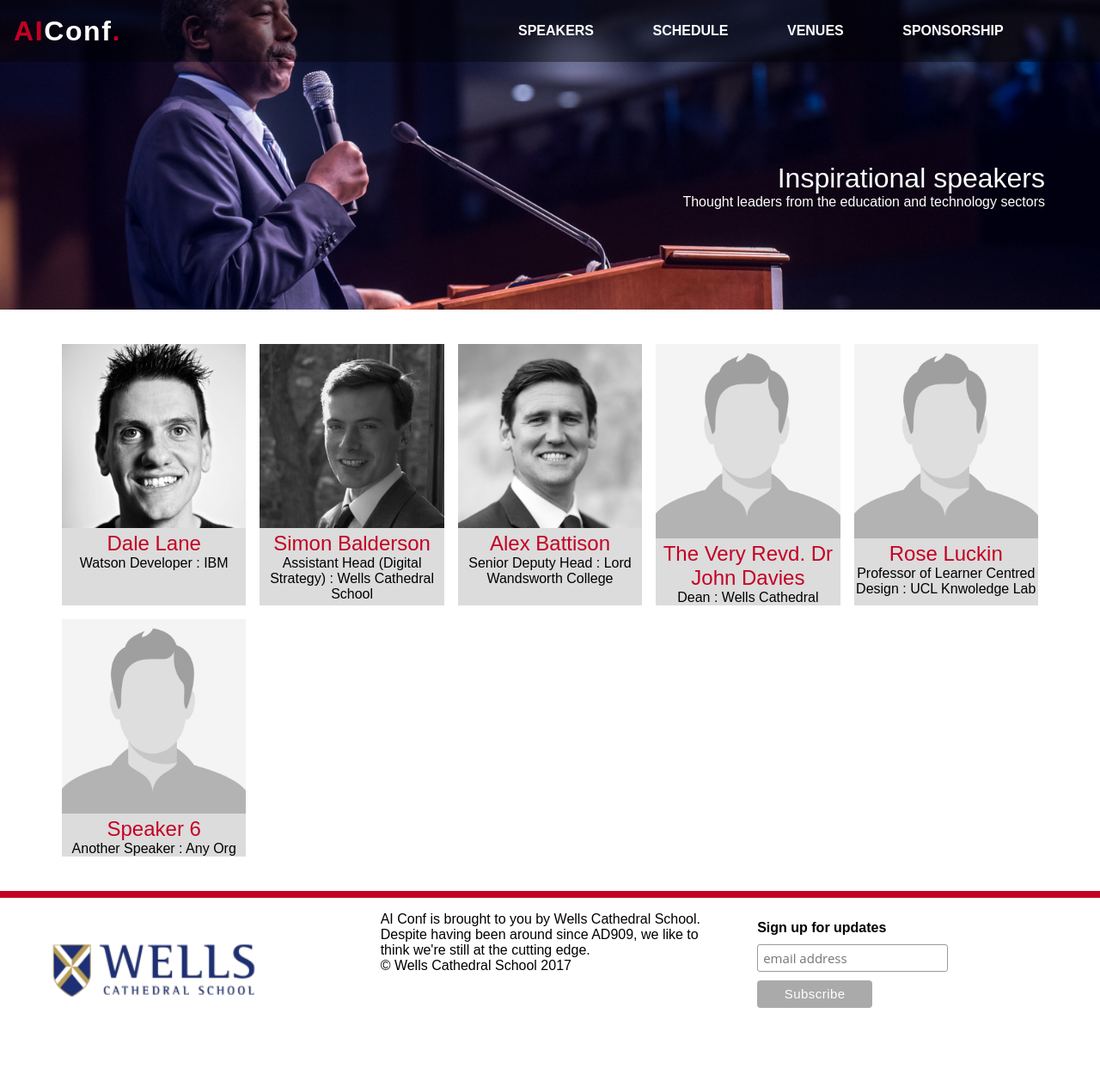
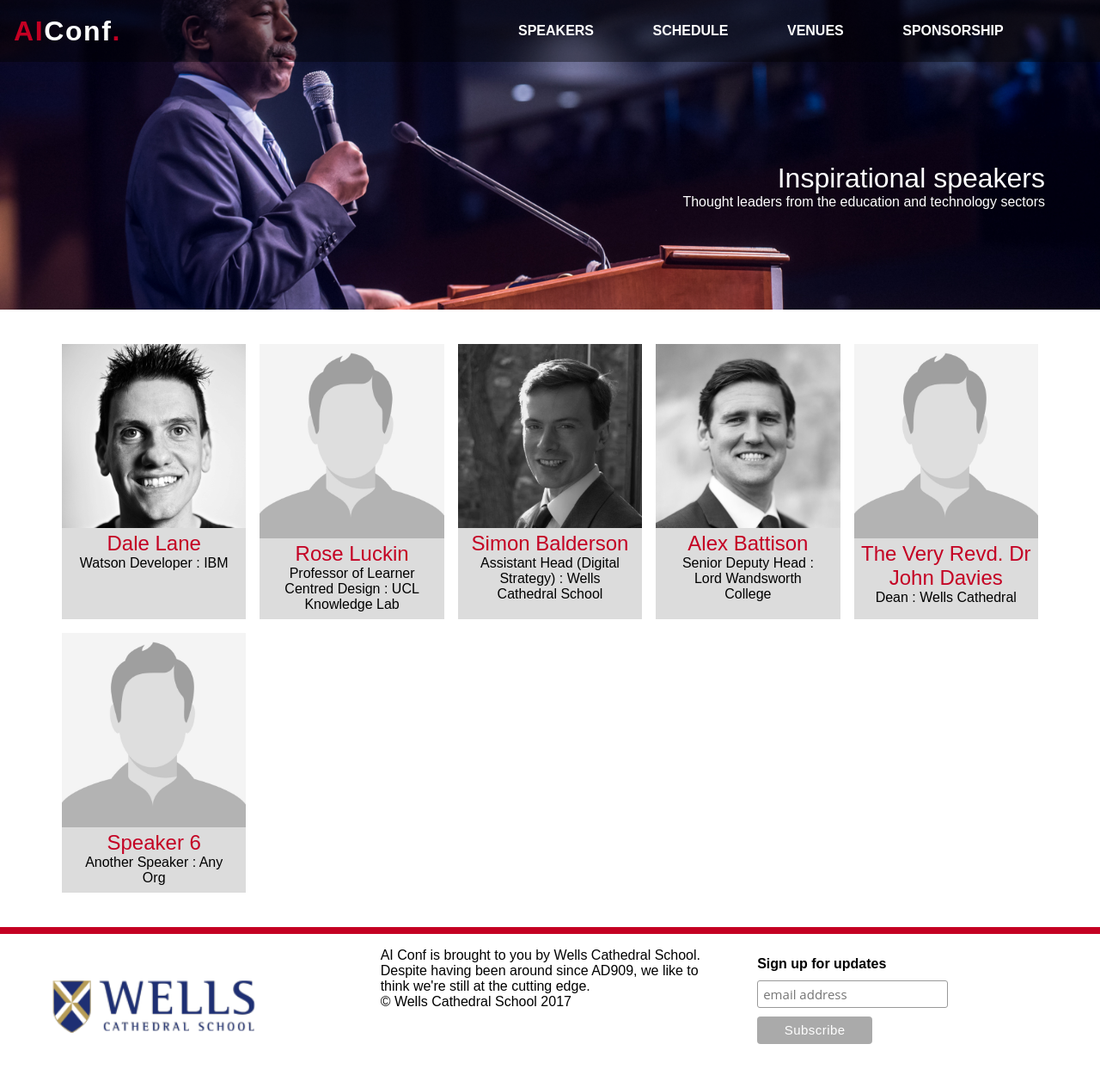
Before and after one commit to AIConf/aiconf.github.io, a Jekyll site: the page built from speakers.html, in a window 1280 px wide. Shown: the whole page at 86% size. Built offline with Jekyll 4.4.1, drawn with Linux system fonts in a browser that asks for light colours; before the commit the page ends 1215 px from its top, so only the background shows below that.

Commit message:
speaker list ccs tweak

```diff
--- a/_speakers/rose-luckin.md
+++ b/_speakers/rose-luckin.md
@@ -1,11 +1,11 @@
 ---
 layout: speaker
-order: 5
+order: 2
 page-name: rose-luckin
 title: Rose Luckin
 img: /assets/img/speakers/sample-user.png
 role: Professor of Learner Centred Design
-organisation: UCL Knwoledge Lab
+organisation: UCL Knowledge Lab
 twitter: Knowldgillusion
 youtube:
 website: https://iris.ucl.ac.uk/iris/browse/profile?upi=RLUCK37
--- a/css/styles.scss
+++ b/css/styles.scss
@@ -203,6 +203,10 @@
   @include for-desktop-up {
     margin: 2em 4em;
   }
+}
+
+.speaker p {
+  padding: 0 1em .5em 1em;
 }
 
 .splash {
```
